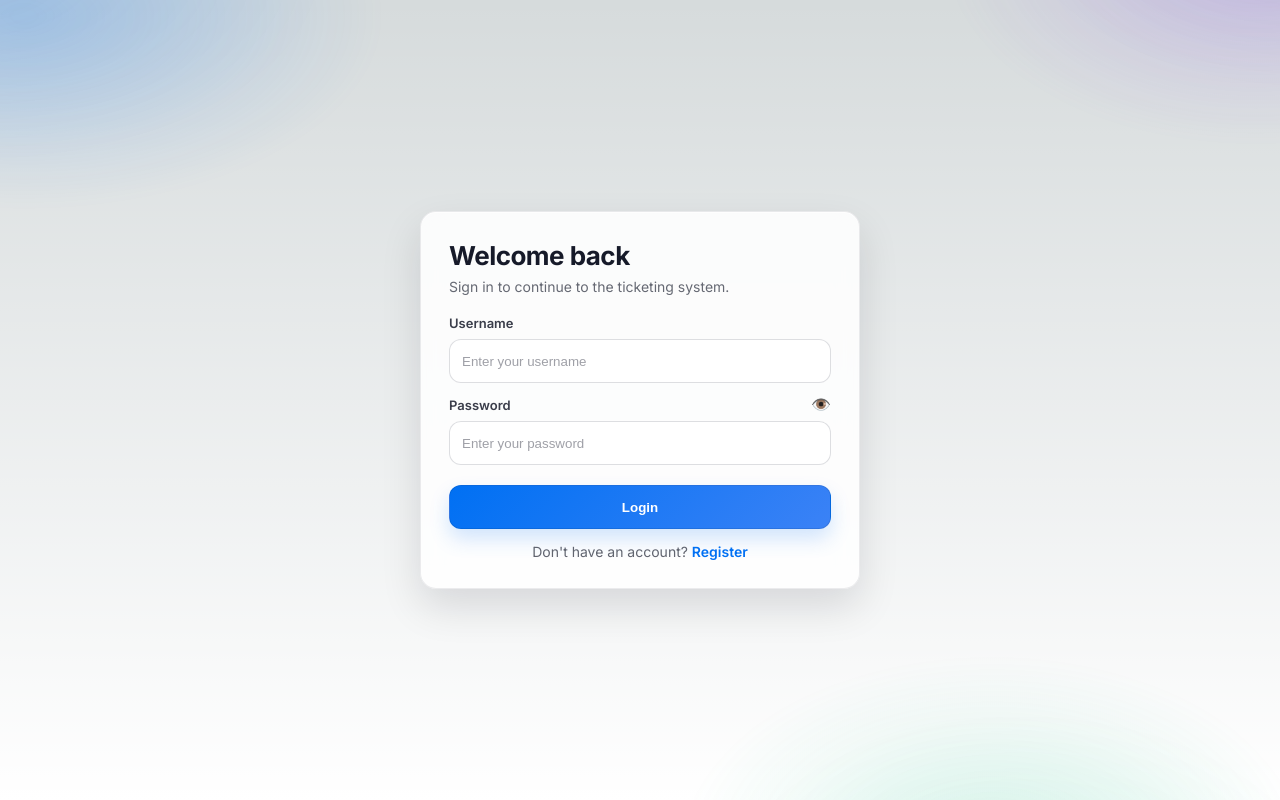
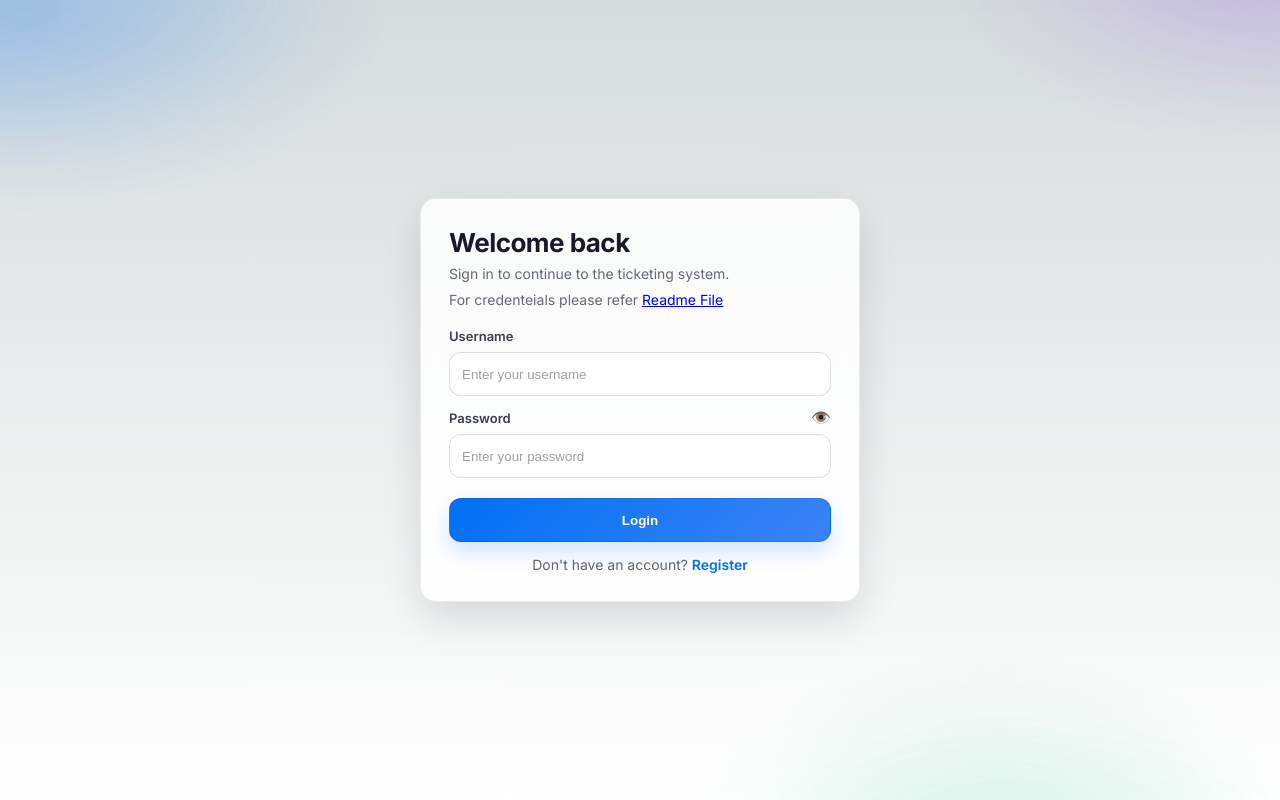
Before and after one commit to vidhaanviswas/Ticket-Management, a Next.js app in the folder ticketing-system-frontend/: page /login in a window 1280 px wide. Built offline with nearby package versions, Linux system fonts and the light colour scheme; no server answers.

Commit message:
Login page updated

```diff
--- a/ticketing-system-frontend/src/app/login/page.tsx
+++ b/ticketing-system-frontend/src/app/login/page.tsx
@@ -43,6 +43,7 @@ export default function LoginPage() {
         <div className={styles.brand}>
           <h1 className={styles.title}>Welcome back</h1>
           <p className={styles.subtitle}>Sign in to continue to the ticketing system.</p>
+          <p className={styles.subtitle}>For credenteials please refer <a href="https://github.com/vidhaanviswas/Ticket-Management/blob/main/README.md" target="_blank" rel="noopener noreferrer">Readme File</a></p>
         </div>
 
         {error && (
```
